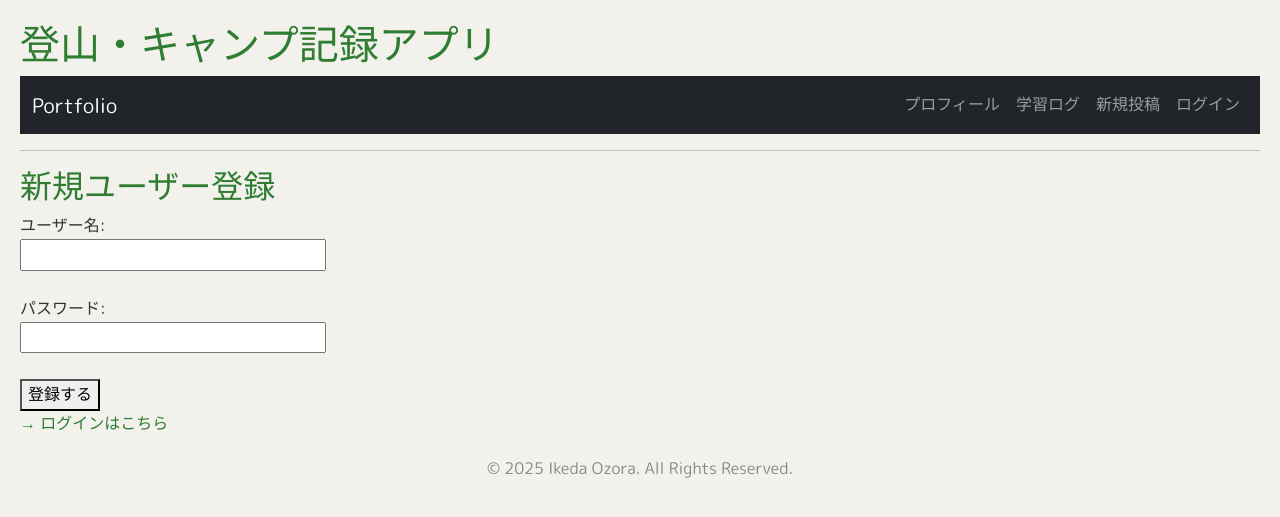
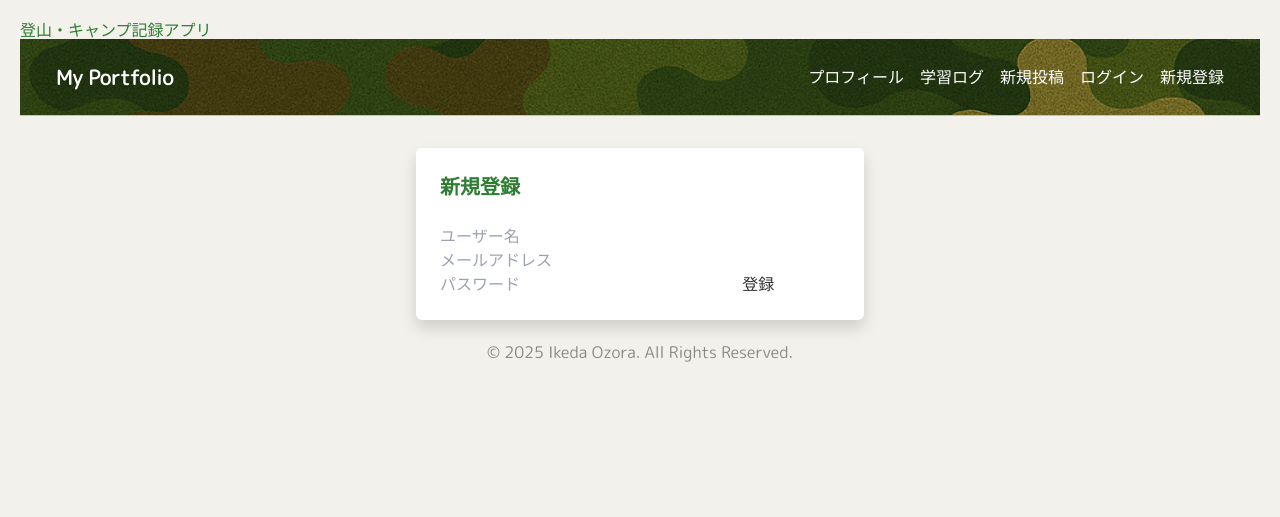
Before and after one commit to soragraming/portfolio-app, a Flask app: page /register in a window 1280 px wide. Shown: the top 517 px of the page. Run offline with Flask 3, Linux system fonts and the light colour scheme; some libraries are stand-ins or nearby versions.

Commit message:
Add email confirmation via SendGrid

```diff
--- a/app.py
+++ b/app.py
@@ -8,20 +8,41 @@ from sqlalchemy.orm import relationship
 from flask import abort
 from flask_admin import Admin
 from flask_admin.contrib.sqla import ModelView
+from flask_mail import Mail, Message
+from itsdangerous import URLSafeTimedSerializer, SignatureExpired, BadSignature
 
 import os
+from dotenv import load_dotenv
+load_dotenv()
 import uuid
-
-
 
 app = Flask(__name__)
 app.secret_key = 'super_secret_1234'  # ← 適当に英数字でOK
+
+# シリアライザーの設定（アプリのどこかで）
+serializer = URLSafeTimedSerializer(app.secret_key)
 
 # データベースの設定
 basedir = os.path.abspath(os.path.dirname(__file__))
 db_path = os.path.join(basedir, 'app.db')
 app.config['SQLALCHEMY_DATABASE_URI'] = 'sqlite:///' + db_path
 app.config['SQLALCHEMY_TRACK_MODIFICATIONS'] = False
+
+# メールアドレス登録設定
+# app.config['MAIL_SERVER'] = 'smtp.gmail.com'  # 例：Gmail
+# app.config['MAIL_PORT'] = 587
+# app.config['MAIL_USE_TLS'] = True
+# app.config['MAIL_USERNAME'] = 'ohzora0817@gmail.com'  # 自分のGmailアドレス
+# app.config['MAIL_PASSWORD'] = 'fuus egdn rpwm ygam'# アプリパスワード
+# app.config['MAIL_DEFAULT_SENDER'] = 'ohzora0817@gmail.com'# 自分のGmailアドレス
+app.config['MAIL_SERVER'] = os.environ.get('MAIL_SERVER')
+app.config['MAIL_PORT'] = int(os.environ.get('MAIL_PORT', 587))
+app.config['MAIL_USE_TLS'] = os.environ.get('MAIL_USE_TLS', 'True') == 'True'
+app.config['MAIL_USERNAME'] = os.environ.get('MAIL_USERNAME')
+app.config['MAIL_PASSWORD'] = os.environ.get('MAIL_PASSWORD')
+app.config['MAIL_DEFAULT_SENDER'] = os.environ.get('MAIL_DEFAULT_SENDER')
+
+mail = Mail(app)
 
 db = SQLAlchemy(app)
 
@@ -30,21 +51,21 @@ db = SQLAlchemy(app)
 class User(db.Model, UserMixin):
     id = db.Column(db.Integer, primary_key=True)
     username = db.Column(db.String(80), unique=True, nullable=False)
+    email = db.Column(db.String(120), unique=True, nullable=False)
     password_hash = db.Column(db.String(128), nullable=False)
+    is_confirmed = db.Column(db.Boolean, default=False)
     posts = db.relationship('Post', backref='author', lazy=True)
 
     def set_password(self, password):
         self.password_hash = generate_password_hash(password)
-
     def check_password(self, password):
         return check_password_hash(self.password_hash, password)
+
 
 login_manager = LoginManager()
 login_manager.init_app(app)
 login_manager.login_view = 'login'
 posts = db.relationship('Post', backref='author', lazy=True)
-
-
 
 class Post(db.Model):
     user_id = db.Column(db.Integer, db.ForeignKey('user.id'), nullable=False)
@@ -120,6 +141,7 @@ def camping():
 def register():
     if request.method == 'POST':
         username = request.form['username']
+        email = request.form['email']
         password = request.form['password']
 
         # 同じユーザー名が登録済みかチェック
@@ -128,14 +150,42 @@ def register():
             return "このユーザー名はすでに使われています！"
 
         # 新規ユーザー作成
-        new_user = User(username=username)
+        new_user = User(username=username, email=email)
         new_user.set_password(password)
-
         db.session.add(new_user)
         db.session.commit()
+
+        # メール認証リンクを作成
+        token = serializer.dumps(new_user.email, salt='email-confirm')
+        confirm_url = url_for('confirm_email', token=token, _external=True)
+
+        # メール本文
+        msg = Message('メールアドレス認証', sender='あなたのメールアドレス', recipients=[new_user.email])
+        msg.body = f'こちらのリンクから認証を完了してください: {confirm_url}'
+        mail.send(msg)
         return redirect(url_for('login'))  # 登録後はログインページへリダイレクト
 
     return render_template('register.html')
+
+# メール認証のルート
+@app.route('/confirm/<token>')
+def confirm_email(token):
+    try:
+        email = serializer.loads(token, salt='email-confirm', max_age=3600)  # 1時間有効
+    except SignatureExpired:
+        return "確認リンクの有効期限が切れています。"
+    except BadSignature:
+        return "無効な確認リンクです。"
+
+    user = User.query.filter_by(email=email).first()
+    if not user:
+        return "ユーザーが見つかりません。"
+
+    if not user.is_confirmed:
+        user.is_confirmed = True
+        db.session.commit()
+
+    return "メール認証が完了しました！ログインできます。"
 
 
 # 入力(タイトルや日付)を受けて、データベースに保存する
@@ -226,13 +276,18 @@ def login():
         username = request.form['username']
         password = request.form['password']
         user = User.query.filter_by(username=username).first()
-        if user and user.check_password(password):
-            login_user(user)
-            return redirect(url_for('home'))
-        else:
-            return "ログイン失敗！"
+
+        if user:
+            if not user.is_confirmed:
+                return "メール認証がまだ完了していません！"
+            if user.check_password(password):
+                login_user(user)
+                return redirect(url_for('home'))
+
+        return "ログイン失敗！"
 
     return render_template('login.html')
+
 
 
 @app.route('/logout')
@@ -244,9 +299,6 @@ def logout():
 @login_manager.user_loader
 def load_user(user_id):
     return User.query.get(int(user_id))
-
-
-
 
 
 # ✅ 最後に Flask アプリ起動。おまじないのようなもの
--- a/static/css/style.css
+++ b/static/css/style.css
@@ -177,3 +177,53 @@ img {
   border-radius: 10px;
   margin-bottom: 1rem;
 }
+.navbar {
+  background: #333;
+  padding: 10px;
+  color: white;
+}
+
+.nav-container {
+  display: flex;
+  justify-content: space-between;
+  align-items: center;
+}
+
+.nav-links {
+  list-style: none;
+  display: flex;
+  gap: 20px;
+}
+
+.nav-links li a {
+  color: white;
+  text-decoration: none;
+}
+
+/* ハンバーガーアイコンはスマホだけ表示 */
+.hamburger {
+  display: none;
+  font-size: 24px;
+  background: none;
+  border: none;
+  color: white;
+  cursor: pointer;
+}
+
+/* スマホサイズでナビを縦並び＆非表示に */
+@media (max-width: 768px) {
+  .nav-links {
+    display: none;
+    flex-direction: column;
+    background: #444;
+    padding: 10px;
+  }
+
+  .nav-links.active {
+    display: flex;
+  }
+
+  .hamburger {
+    display: block;
+  }
+}
--- a/templates/layout.html
+++ b/templates/layout.html
@@ -13,6 +13,8 @@
       href="https://cdn.jsdelivr.net/npm/bootstrap@5.3.0/dist/css/bootstrap.min.css"
       rel="stylesheet"
     />
+    <!-- Tailwind CDN -->
+    <script src="https://cdn.tailwindcss.com"></script>
 
     <title>{% block title %}My Portfolio{% endblock %}</title>
     <link
@@ -23,44 +25,48 @@
   <body>
     <header>
       <h1><a href="/">登山・キャンプ記録アプリ</a></h1>
-      <nav class="navbar navbar-expand-lg navbar-dark bg-dark">
-        <div class="container-fluid">
-          <a class="navbar-brand" href="{{ url_for('home') }}">Portfolio</a>
-          <button
-            class="navbar-toggler"
-            type="button"
-            data-bs-toggle="collapse"
-            data-bs-target="#navbarNav"
+      <!-- ナビバー -->
+      <nav
+        class="bg-cover bg-center p-4 bg-black/50"
+        style="background-image: url('{{ url_for('static', filename='images/camouflage.jpg') }}');"
+      >
+        <div
+          class="container mx-auto flex flex-wrap items-center justify-between"
+        >
+          <a
+            href="{{ url_for('home') }}"
+            class="text-white text-xl font-bold drop-shadow"
+            >My Portfolio</a
           >
-            <span class="navbar-toggler-icon"></span>
-          </button>
 
-          <div class="collapse navbar-collapse" id="navbarNav">
-            <ul class="navbar-nav ms-auto">
-              <li class="nav-item">
-                <a class="nav-link" href="{{ url_for('profile') }}"
-                  >プロフィール</a
-                >
-              </li>
-              <li class="nav-item">
-                <a class="nav-link" href="{{ url_for('logs') }}">学習ログ</a>
-              </li>
-              <li class="nav-item">
-                <a class="nav-link" href="{{ url_for('create') }}">新規投稿</a>
-              </li>
-              {% if current_user.is_authenticated %}
-              <li class="nav-item">
-                <a class="nav-link" href="{{ url_for('logout') }}"
-                  >ログアウト</a
-                >
-              </li>
-              {% else %}
-              <li class="nav-item">
-                <a class="nav-link" href="{{ url_for('login') }}">ログイン</a>
-              </li>
-              {% endif %}
-            </ul>
+          <button class="text-white md:hidden" onclick="toggleMenu()">☰</button>
+
+          <div id="nav-links" class="hidden md:flex space-x-4 text-white">
+            <a href="{{ url_for('profile') }}">プロフィール</a>
+            <a href="{{ url_for('logs') }}">学習ログ</a>
+            <a href="{{ url_for('create') }}">新規投稿</a>
+            {% if current_user.is_authenticated %}
+            <a href="{{ url_for('logout') }}">ログアウト</a>
+            {% else %}
+            <a href="{{ url_for('login') }}">ログイン</a>
+            <a href="{{ url_for('register') }}">新規登録</a>
+            {% endif %}
           </div>
+        </div>
+
+        <div
+          id="mobile-menu"
+          class="md:hidden hidden mt-2 space-y-2 text-white text-center"
+        >
+          <a href="{{ url_for('profile') }}" class="block">プロフィール</a>
+          <a href="{{ url_for('logs') }}" class="block">学習ログ</a>
+          <a href="{{ url_for('create') }}" class="block">新規投稿</a>
+          {% if current_user.is_authenticated %}
+          <a href="{{ url_for('logout') }}" class="block">ログアウト</a>
+          {% else %}
+          <a href="{{ url_for('login') }}" class="block">ログイン</a>
+          <a href="{{ url_for('register') }}" class="block">新規登録</a>
+          {% endif %}
         </div>
       </nav>
 
@@ -77,5 +83,17 @@
       &copy; 2025 Ikeda Ozora. All Rights Reserved.
     </footer>
     <script src="https://cdn.jsdelivr.net/npm/bootstrap@5.3.0/dist/js/bootstrap.bundle.min.js"></script>
+    <script>
+      function toggleMenu() {
+        const nav = document.getElementById("nav-links");
+        nav.classList.toggle("active");
+      }
+    </script>
+    <script>
+      function toggleMenu() {
+        const menu = document.getElementById("mobile-menu");
+        menu.classList.toggle("hidden");
+      }
+    </script>
   </body>
 </html>
--- a/templates/register.html
+++ b/templates/register.html
@@ -1,14 +1,12 @@
 {% extends "layout.html" %} {% block title %}新規登録{% endblock %} {% block
 content %}
-<h2>新規ユーザー登録</h2>
-<form action="/register" method="POST">
-  <label>ユーザー名:</label><br />
-  <input type="text" name="username" required /><br /><br />
-
-  <label>パスワード:</label><br />
-  <input type="password" name="password" required /><br /><br />
-
-  <button type="submit">登録する</button>
-</form>
-<a href="/login">→ ログインはこちら</a>
+<div class="max-w-md mx-auto mt-8 p-6 bg-white rounded shadow">
+  <h2 class="text-xl font-bold mb-4">新規登録</h2>
+  <form method="POST">
+    <input type="text" name="username" placeholder="ユーザー名" required />
+    <input type="email" name="email" placeholder="メールアドレス" required />
+    <input type="password" name="password" placeholder="パスワード" required />
+    <button type="submit">登録</button>
+  </form>
+</div>
 {% endblock %}
```
Also changed, not shown: static/images/camouflage.jpg (added), 3 other files.
